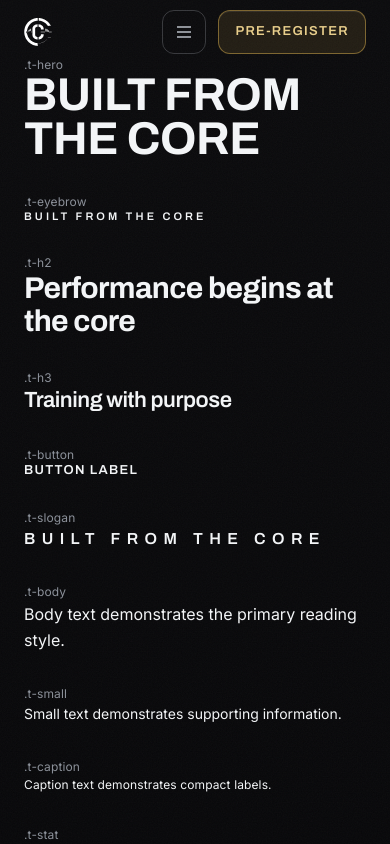
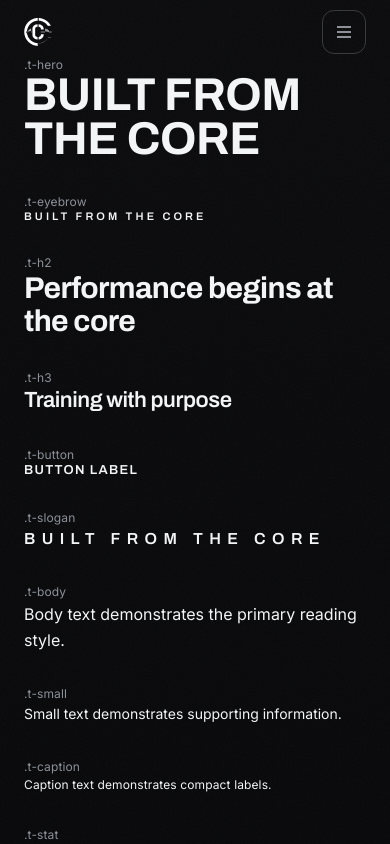
Before and after one commit to hashhaam/core-club, a Next.js app: page / in a window 390 px wide. Shown: the top 844 px of the page. Built offline with nearby package versions, Linux system fonts and the light colour scheme.

Commit message:
fix: hide collapsed mobile header CTA

```diff
--- a/components/layout/nav.tsx
+++ b/components/layout/nav.tsx
@@ -133,7 +133,7 @@ export function Nav() {
             <Button
               variant="primary"
               href="/#pre-register"
-              className="shrink-0 px-4! lg:px-[30px]!"
+              className="hidden! shrink-0 px-4! lg:inline-flex! lg:px-[30px]!"
             >
               {site.preLaunch.navCtaLabel}
             </Button>
```
